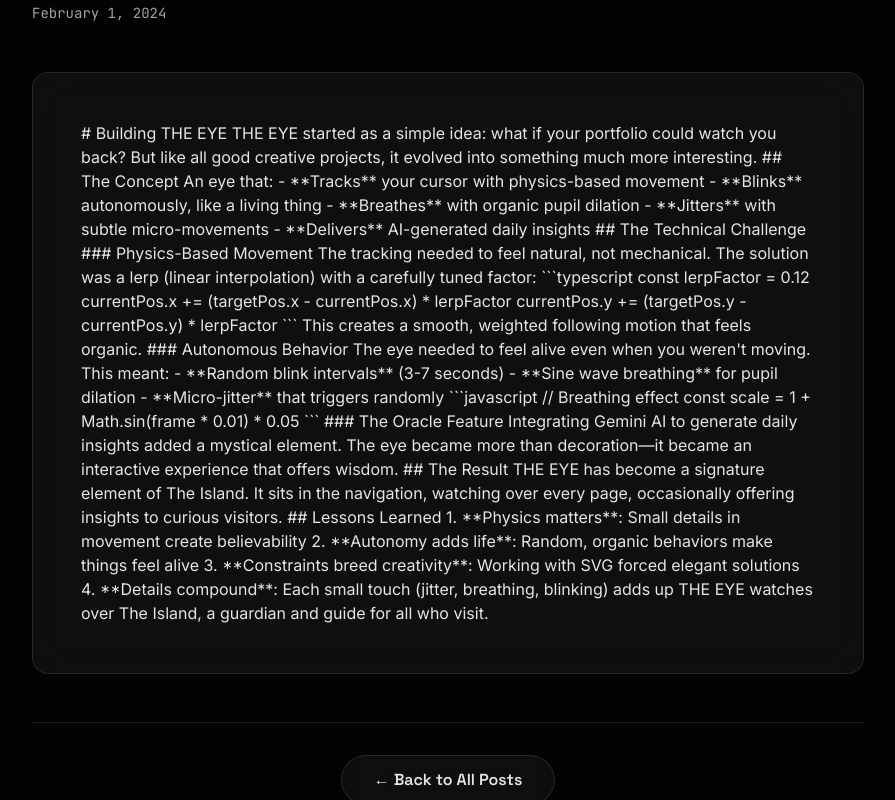
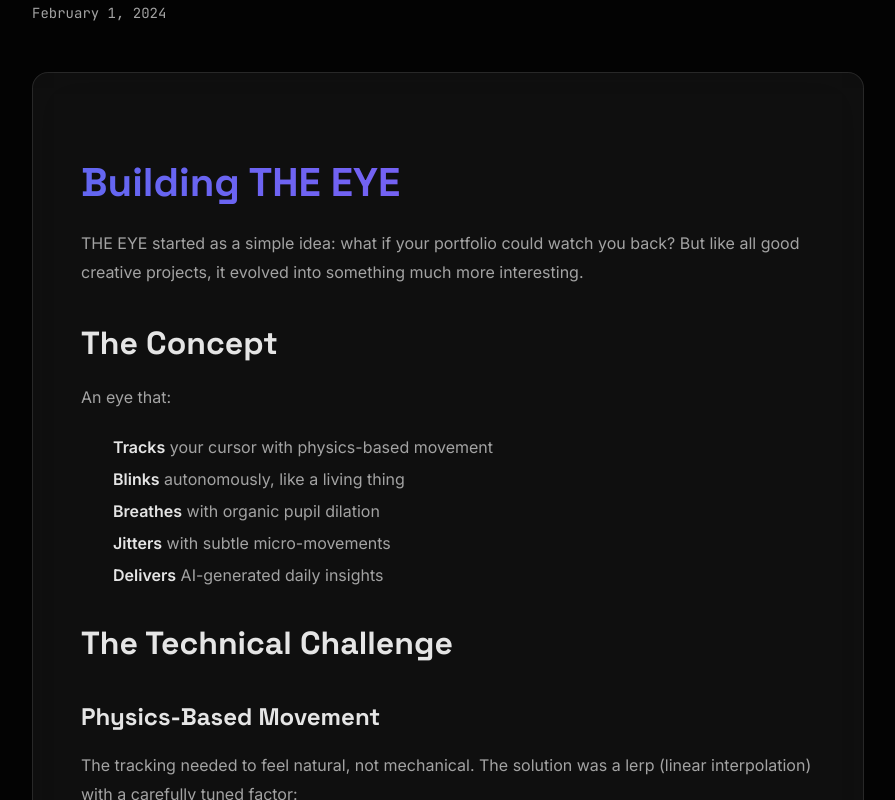
Before and after one commit to leqassas/the-island, a Next.js app: page /blog/building-the-eye in a window 1280 px wide. Shown: the part 360-1160 px from the top of the page, without its empty margins (192-1087 px from the left). Built offline with nearby package versions, Linux system fonts and the light colour scheme.

Commit message:
Fix MDX rendering security with next-mdx-remote
Co-authored-by: leqassas <33558029+leqassas@users.noreply.github.com>

```diff
--- a/app/blog/[slug]/page.tsx
+++ b/app/blog/[slug]/page.tsx
@@ -2,6 +2,7 @@ import { getBlogPost, getBlogPosts } from '@/lib/mdx'
 import { notFound } from 'next/navigation'
 import Link from 'next/link'
 import ScrollReveal from '@/components/ScrollReveal'
+import { MDXRemote } from 'next-mdx-remote/rsc'
 
 export async function generateStaticParams() {
   const posts = getBlogPosts()
@@ -74,7 +75,7 @@ export default function BlogPostPage({ params }: { params: { slug: string } }) {
         <ScrollReveal delay={0.2}>
           <div className="glass rounded-2xl p-8 md:p-12">
             <div className="blog-content prose prose-invert prose-lg max-w-none">
-              <div dangerouslySetInnerHTML={{ __html: post.content }} />
+              <MDXRemote source={post.content} />
             </div>
           </div>
         </ScrollReveal>
--- a/package.json
+++ b/package.json
@@ -16,6 +16,7 @@
     "framer-motion": "^12.34.0",
     "gray-matter": "^4.0.3",
     "next": "^14",
+    "next-mdx-remote": "^6.0.0",
     "react": "^18",
     "react-dom": "^18"
   },
```
Also changed, not shown: 1 other file (tests, documents, lock files or other folders).
